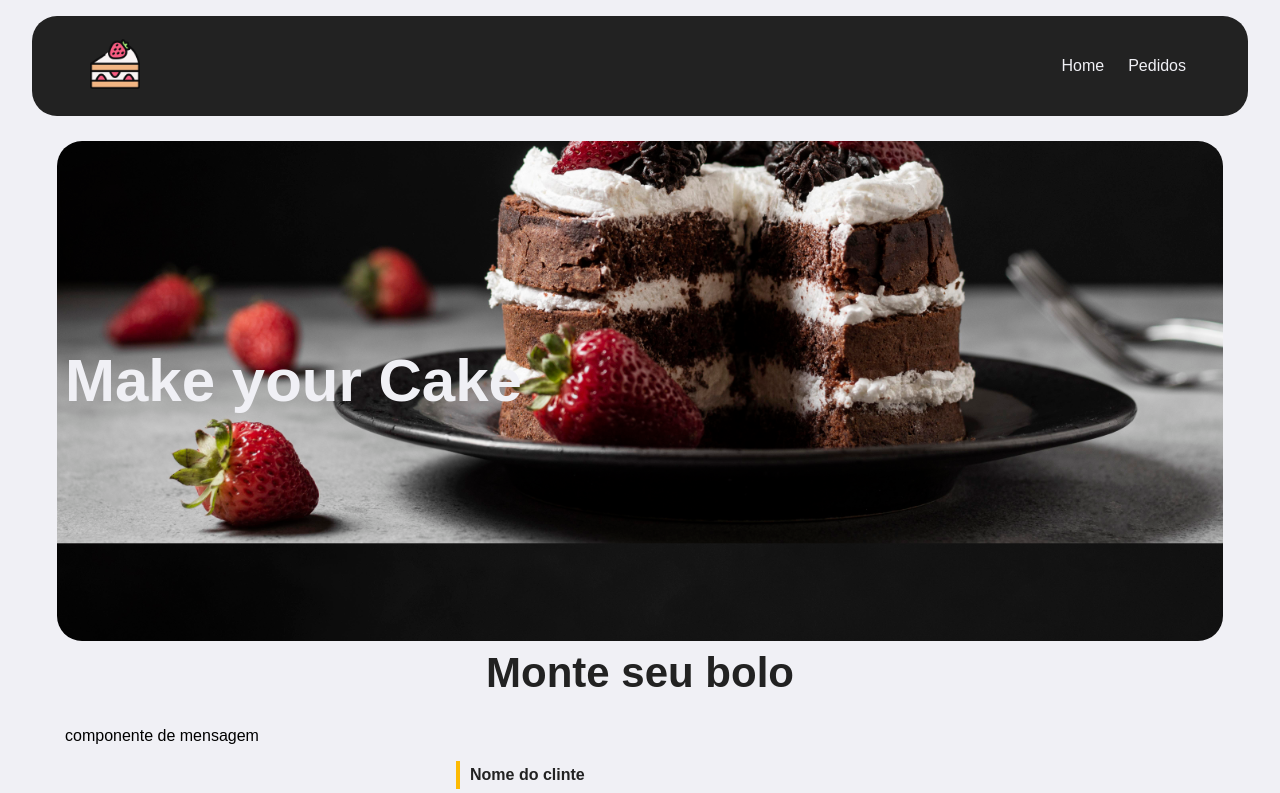
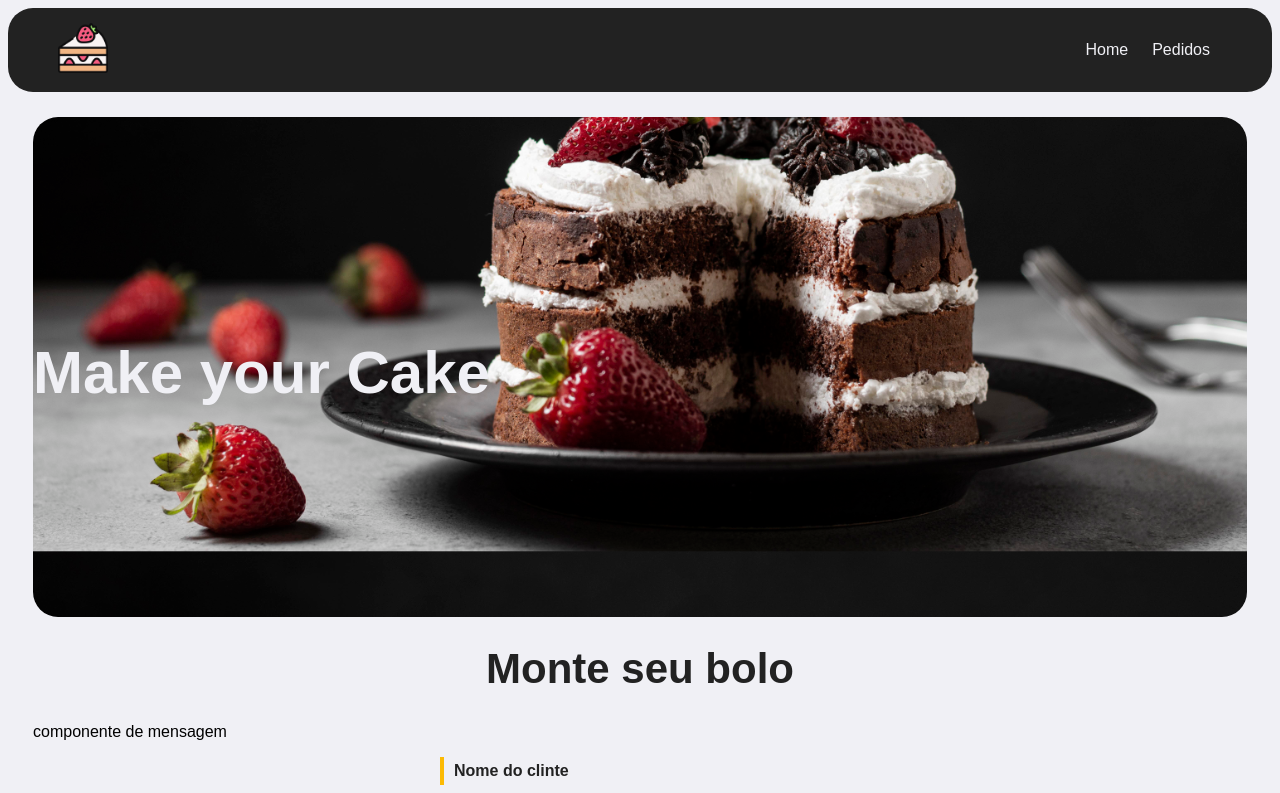
Before and after one commit to Edufcc/vue-project-MakeYourCake, a Vue app: page / in a window 1280 px wide. Shown: the top 793 px of the page. Built offline with nearby package versions, Linux system fonts and the light colour scheme.

Commit message:
update: excl margin on pages and add color hover

```diff
--- a/src/App.vue
+++ b/src/App.vue
@@ -28,8 +28,6 @@ export default Vue.extend({
 <style>
   *{
     font-family: Arial, Helvetica, sans-serif;
-    margin: 8px;
-    padding: 0;
   }
 
   .main-container {
--- a/src/components/Menu.vue
+++ b/src/components/Menu.vue
@@ -47,7 +47,7 @@
     }
 
     a:hover {
-        color: #111;
+        color: #FCBA03;
     }
 
 </style>
```
